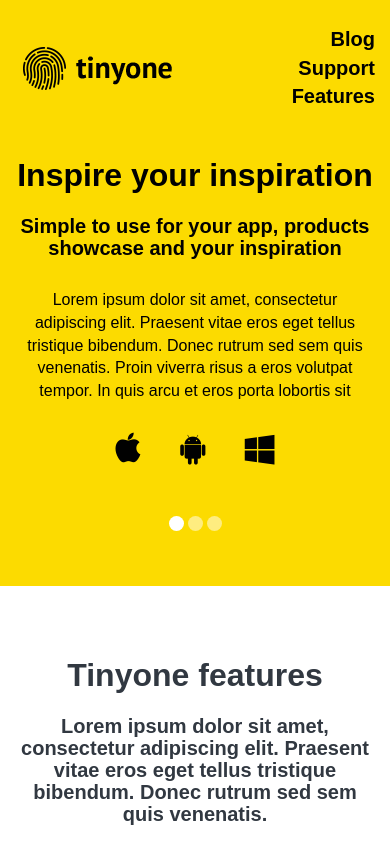
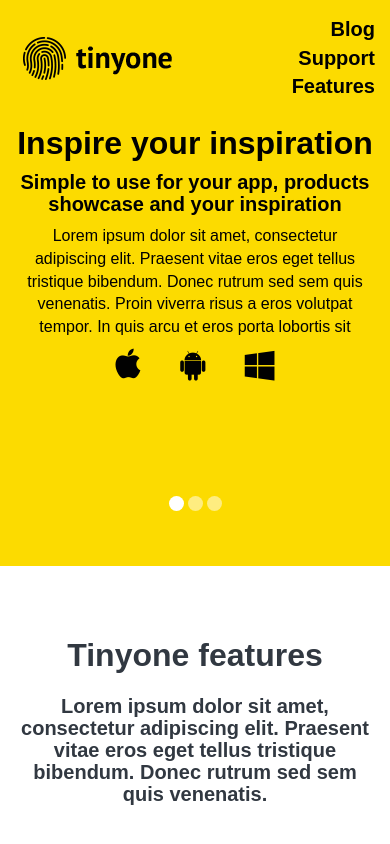
Before and after one commit to rina-tenitska/rina-tenitska.github.io, a plain HTML site: page index.html in a window 390 px wide. Shown: the top 844 px of the page. Drawn offline with Linux system fonts and the light colour scheme.

Commit message:
style change

```diff
--- a/css/style.css
+++ b/css/style.css
@@ -1,3 +1,6 @@
+body {
+  margin-bottom: -10px; }
+
 ul {
   list-style: none; }
 
@@ -17,7 +20,7 @@ header {
   padding: 50px 0; }
   @media screen and (max-width: 480px) {
     header {
-      padding: 25px 0; } }
+      padding: 15px 0; } }
   header .nav {
     display: -webkit-box;
     display: -ms-flexbox;
@@ -61,8 +64,14 @@ header {
     @media screen and (max-width: 768px) {
       .top h2, .top h3 {
         text-align: center; } }
+    @media screen and (max-width: 480px) {
+      .top h2, .top h3 {
+        margin: 10px 0; } }
   .top p {
     margin: 30px 0; }
+    @media screen and (max-width: 480px) {
+      .top p {
+        margin: 10px 0; } }
   .top .container {
     position: relative;
     height: 650px; }
```
